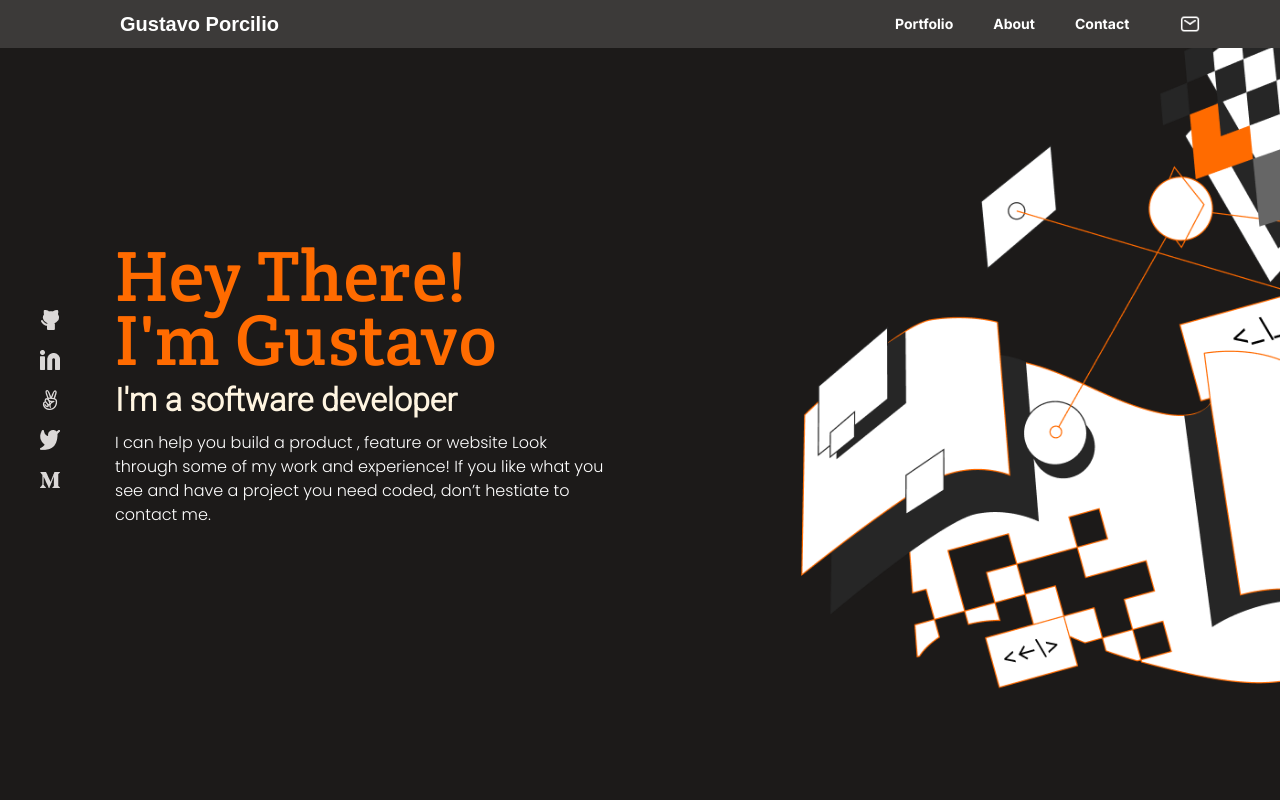
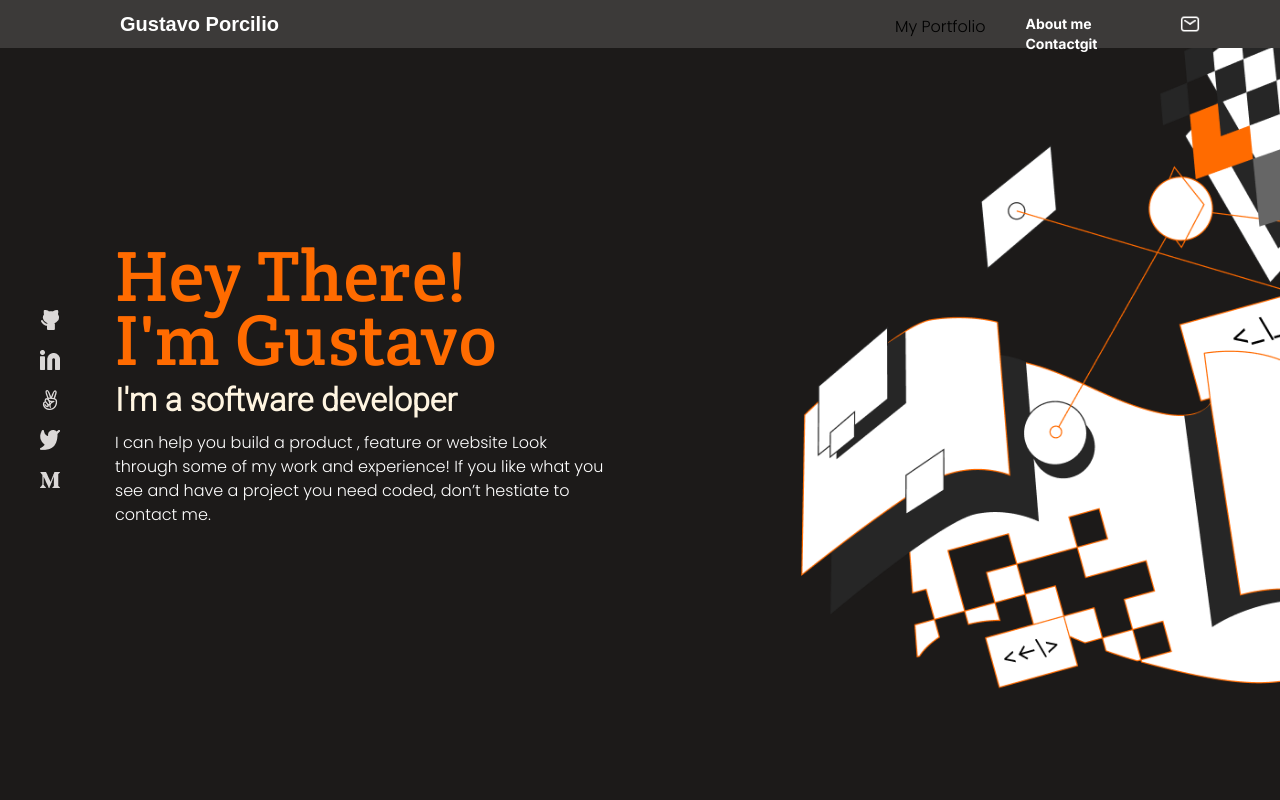
Before and after one commit to MarcoAurelioAntonio/Portfolio-mobile-version-skeleton, a website: page index.html in a window 1280 px wide. Shown: the top 800 px of the page. Drawn offline with Linux system fonts and the light colour scheme.

```diff
--- a/index.html
+++ b/index.html
@@ -14,9 +14,9 @@
       <div class="hamburger">
         <nav class="navlinks">
           <ul>
-            <li><a href="#porfolio">Portfolio</a></li>
-            <li><a href="#about">About</a></li>
-            <li><a href="#contact">Contact</a></li>
+            <li><a href="#porfolio"></a>My Portfolio</a></li>
+            <li><a href="#about">About me</a></li>
+            <li><a href="#contact">Contactgit</a></li>
           </ul>
         </nav>
       </div>
```
